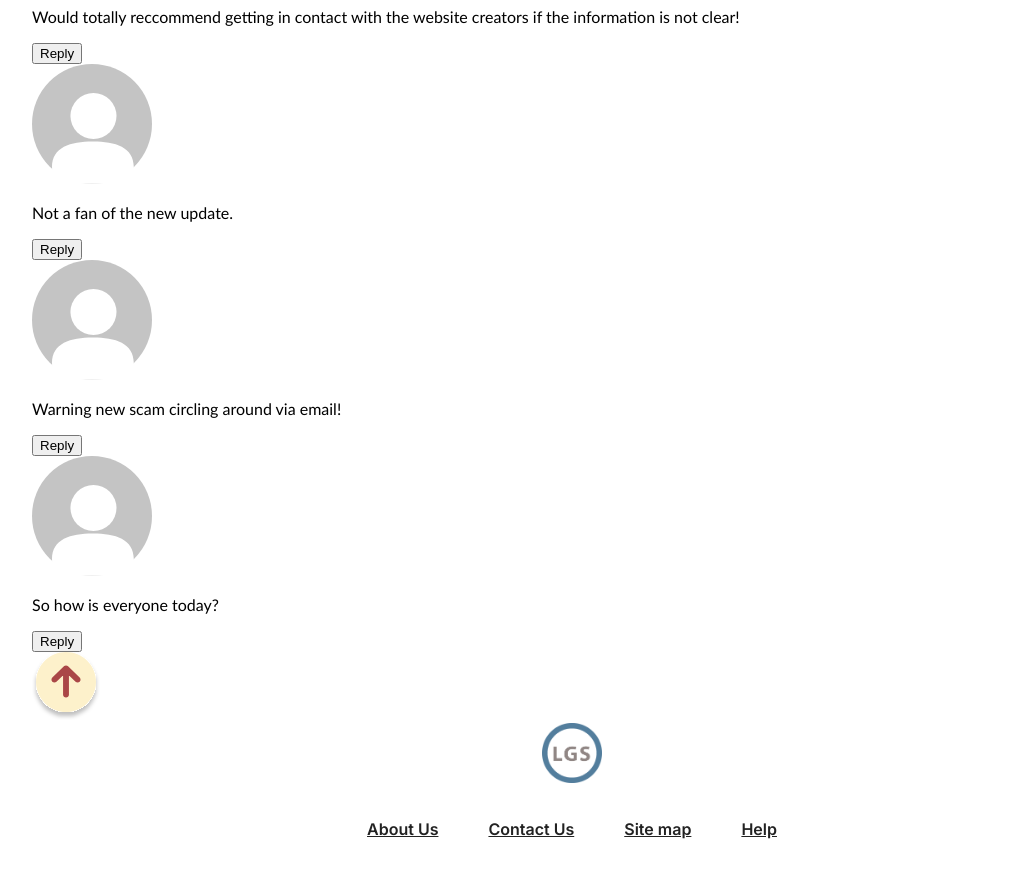
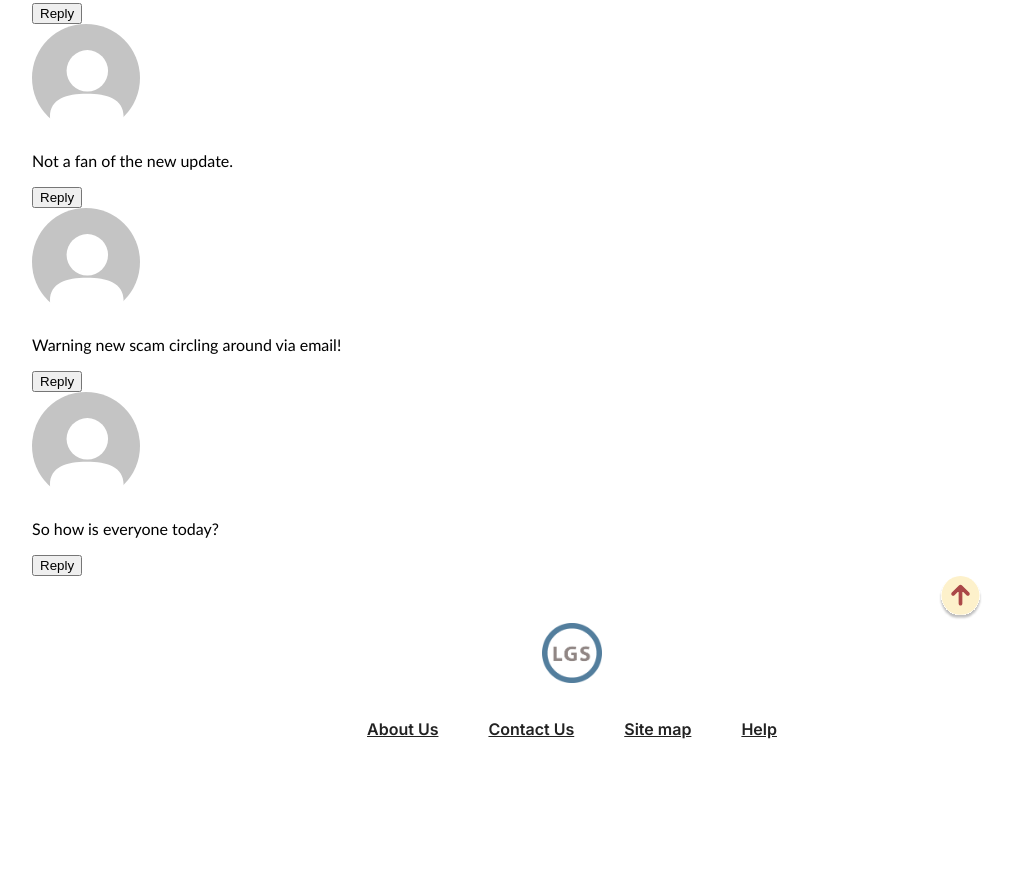
Before and after one commit to cvivianc/LGS, a plain HTML site: page forum.html in a window 1280 px wide. Shown: the part 831-1708 px from the top of the page, without its empty margins (68-1080 px from the left). After the commit the page ends 1614 px from the top, so only its background shows below. Drawn offline with Linux system fonts and the light colour scheme.

Commit message:
modified image css

```diff
--- a/css/styles.css
+++ b/css/styles.css
@@ -24,10 +24,24 @@ h1 {
 }
 
 
+/* Images style */
+
+.BackTop {
+    width: 20%;
+    height: 20%;
+    padding-left: 70%;
+}
+
+.profile {
+    width: 10%;
+    height: 10%;
+}
+
+
 /* Others */
 
-.MenuNav {
-    height: 100px;
+.MenuNab {
+    height: 150px;
 }
 
 .NavList {
```
Also changed, not shown: 1 other file.
